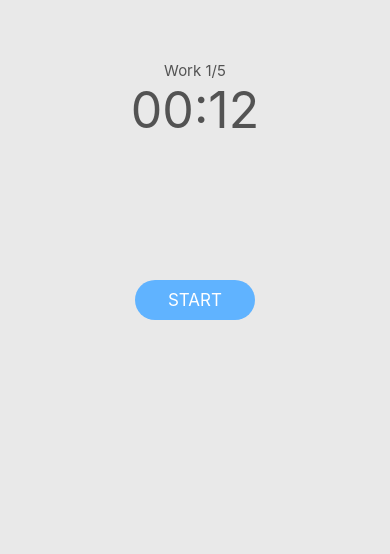
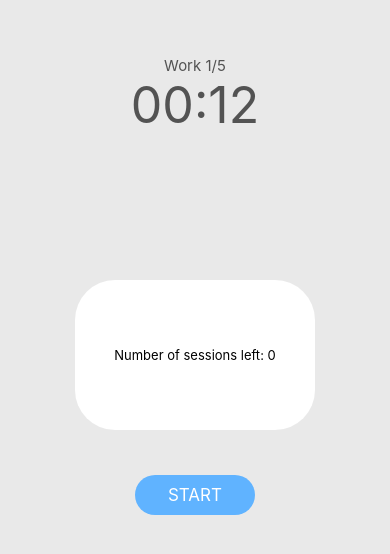
Before and after one commit to martintrifunov/studysprint, a React Native app: screen / in a window 390 px wide. Shown: the part 162-716 px from the top of the page. Built offline with nearby package versions, Linux system fonts and the light colour scheme.

Commit message:
Implement basic session indicator block

```diff
--- a/src/TimerBundle/components/Timer.jsx
+++ b/src/TimerBundle/components/Timer.jsx
@@ -10,6 +10,7 @@ import TimerCountDown from "./TimerCountDown";
 import TimerToggleButton from "./TimerToggleButton";
 import TimerCycles from "./TimerCycles";
 import TimerCircle from "./TimerCircle";
+import TimerSessionBlock from "./TimerSessionBlock";
 
 const FOCUS_TIME_MINUTES = 0.2 * 60 * 1000;
 const BREAK_TIME_MINUTES = 0.1 * 60 * 1000;
@@ -85,6 +86,11 @@ export default function Timer() {
       />
       <TimerCountDown timerDate={new Date(timerCount)} />
 
+      <TimerSessionBlock
+        isTimerRunning={isTimerRunning}
+        timerMode={timerMode}
+      />
+
       <TimerToggleButton
         isTimerRunning={isTimerRunning}
         startTimer={startTimer}
--- a/src/TimerBundle/components/TimerCountDown.jsx
+++ b/src/TimerBundle/components/TimerCountDown.jsx
@@ -16,7 +16,7 @@ const styles = StyleSheet.create({
     progressNumber: {
       fontSize: 50,
       color: "#535353",
-      bottom: 140,
+      bottom: 70,
     }
   });
 
--- a/src/TimerBundle/components/TimerCycles.jsx
+++ b/src/TimerBundle/components/TimerCycles.jsx
@@ -16,7 +16,7 @@ const TimerCycles = ({ timerMode, focusCounter, breakCounter }) => {
 const styles = StyleSheet.create({
   sessionNumber: {
     fontSize: 15,
-    bottom: 140,
+    bottom: 70,
     color: "#535353",
   },
 });
--- /dev/null
+++ b/src/TimerBundle/components/TimerSessionBlock.jsx
@@ -0,0 +1,53 @@
+import React, { useEffect, useState } from "react";
+import { View, StyleSheet, Text } from "react-native";
+
+const TimerSessionBlock = ({ isTimerRunning, timerMode }) => {
+  const [blockState, setBlockState] = useState(undefined);
+  const [remainingBreaks, setRemainingBreaks] = useState(0);
+  const [remainingSessions, setREmainingSessions] = useState(0);
+
+  const handleStateChange = () => {
+    if (isTimerRunning) {
+      if (timerMode === "Focus") {
+        setBlockState("Currently in a working session, \nstay focused...");
+      } else if (timerMode === "Break") {
+        setBlockState("Take a break, \nyou've earned it!");
+      }
+    } else {
+      if (timerMode === "Focus") {
+        setBlockState(`Number of sessions left: ${remainingSessions}`);
+      } else if (timerMode === "Break") {
+        setBlockState(`Number of breaks left: ${remainingBreaks}`);
+      }
+    }
+  };
+
+  useEffect(() => {
+    handleStateChange();
+  }, [isTimerRunning]);
+
+  return (
+    <View style={styles.blockContainer}>
+      <Text style={styles.textStyle}>{blockState}</Text>
+    </View>
+  );
+};
+
+const styles = StyleSheet.create({
+  blockContainer: {
+    backgroundColor: "white",
+    width: 240,
+    height: 150,
+    borderRadius: 40,
+    justifyContent: "center",
+    alignItems: "center",
+    elevation: 5,
+    top: 75,
+  },
+  textStyle: {
+    fontSize: 13,
+    textAlign: "center"
+  }
+});
+
+export default TimerSessionBlock;
--- a/src/TimerBundle/components/TimerToggleButton.jsx
+++ b/src/TimerBundle/components/TimerToggleButton.jsx
@@ -1,15 +1,30 @@
 import React from "react";
 import { View, StyleSheet, Text, TouchableOpacity } from "react-native";
 
-const TimerToggleButton = ({ isTimerRunning, stopTimer, startTimer, timerMode }) => {
+const TimerToggleButton = ({
+  isTimerRunning,
+  stopTimer,
+  startTimer,
+  timerMode,
+}) => {
   return (
-    <View>
-      <TouchableOpacity onPress={isTimerRunning ? () => stopTimer() : () => startTimer()}>
-        <View style={isTimerRunning ? styles.buttonContainerStop : (timerMode === "Focus" ? styles.buttonContainerFocus : styles.buttonContainerBreak)}>
-          <Text style={styles.buttonText}>{isTimerRunning ? "Stop" : "Start"}</Text>
-        </View>
-      </TouchableOpacity>
-    </View>
+    <TouchableOpacity
+      onPress={isTimerRunning ? () => stopTimer() : () => startTimer()}
+    >
+      <View
+        style={
+          isTimerRunning
+            ? styles.buttonContainerStop
+            : timerMode === "Focus"
+            ? styles.buttonContainerFocus
+            : styles.buttonContainerBreak
+        }
+      >
+        <Text style={styles.buttonText}>
+          {isTimerRunning ? "Stop" : "Start"}
+        </Text>
+      </View>
+    </TouchableOpacity>
   );
 };
 
@@ -21,7 +36,8 @@ const styles = StyleSheet.create({
     borderRadius: 40,
     justifyContent: "center",
     alignItems: "center",
-    elevation: 5
+    elevation: 5,
+    top: 120,
   },
   buttonContainerBreak: {
     backgroundColor: "#77D368",
@@ -30,7 +46,8 @@ const styles = StyleSheet.create({
     borderRadius: 40,
     justifyContent: "center",
     alignItems: "center",
-    elevation: 5
+    elevation: 5,
+    top: 120,
   },
   buttonContainerStop: {
     backgroundColor: "#D36868",
@@ -39,13 +56,14 @@ const styles = StyleSheet.create({
     borderRadius: 40,
     justifyContent: "center",
     alignItems: "center",
-    elevation: 5
+    elevation: 5,
+    top: 120,
   },
   buttonText: {
     color: "white",
     fontSize: 17,
     textTransform: "uppercase",
-  }
+  },
 });
 
 export default TimerToggleButton;
```
